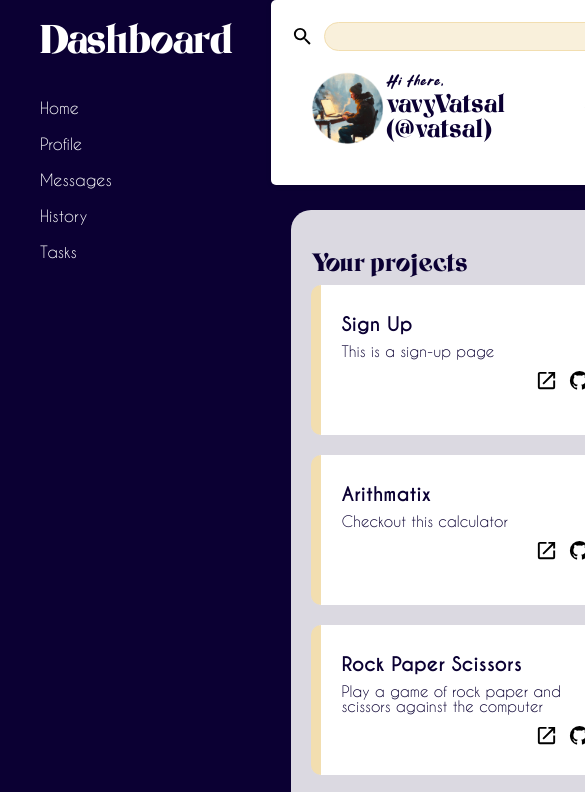
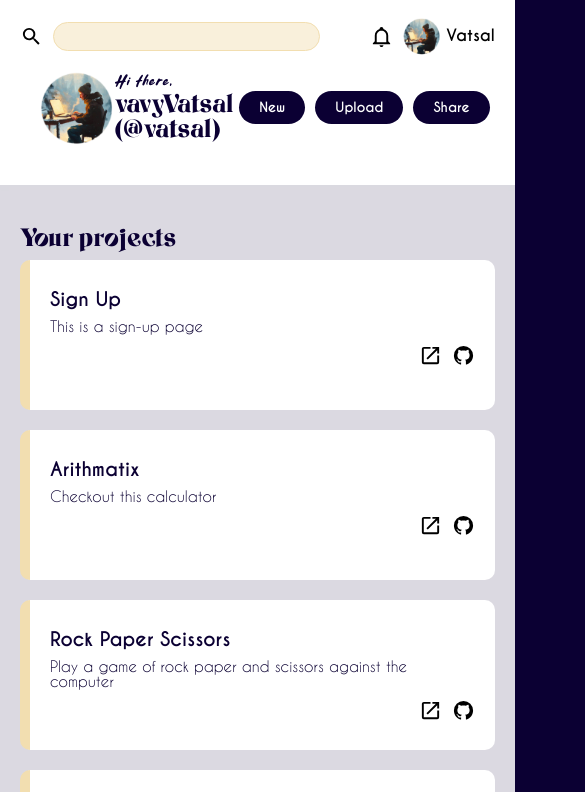
Before and after one commit to rajvatsal/Admin-Dashboard, a plain HTML site: page index.html in a window 390 px wide. Shown: the top 792 px of the page, 585 px wide, since content can reach past the window. Drawn offline with Linux system fonts and the light colour scheme; files whose address does not match are found by name.

Commit message:
Add media query max-width(800px)

```diff
--- a/styles.css
+++ b/styles.css
@@ -88,7 +88,6 @@ h2 {
     grid-template: auto 1fr / 1fr;
     background-color: var(--secondary-color);
 }
-
 
 .dashboard>:first-child {
     font-size: 40px;
@@ -286,3 +285,21 @@ button:hover {
     cursor: pointer;
     box-shadow: 0px 0px 15px rgba(0, 0, 0, 0.315);
 }
+
+@media only screen and (max-width: 800px) {
+    .dashboard,
+    div.side-panel-main {
+        display: none;
+    }
+    body {
+        grid-template: auto 1fr / 1fr;
+    }
+    header,
+    main {
+        border-radius: 0;
+        margin: 0 0;
+    }
+    section.content {
+        padding: 0 0;
+    }
+}
```
